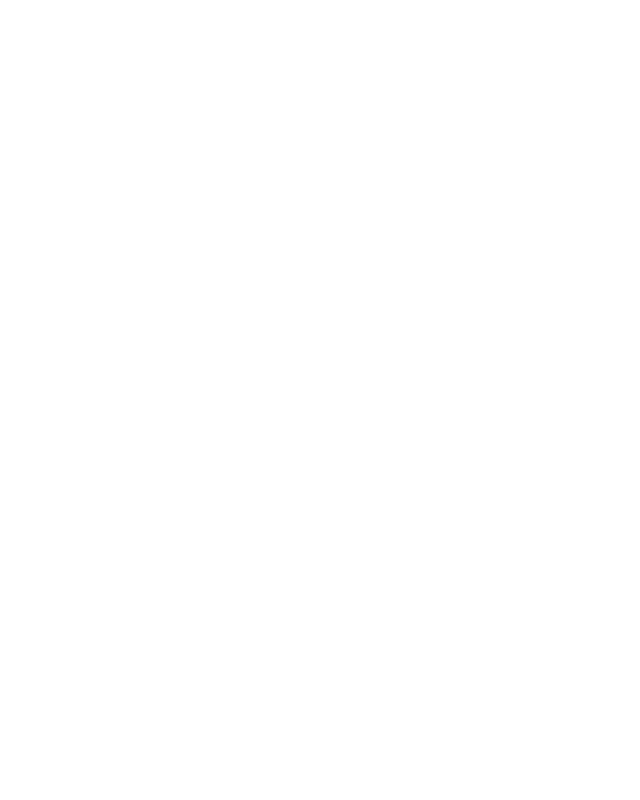
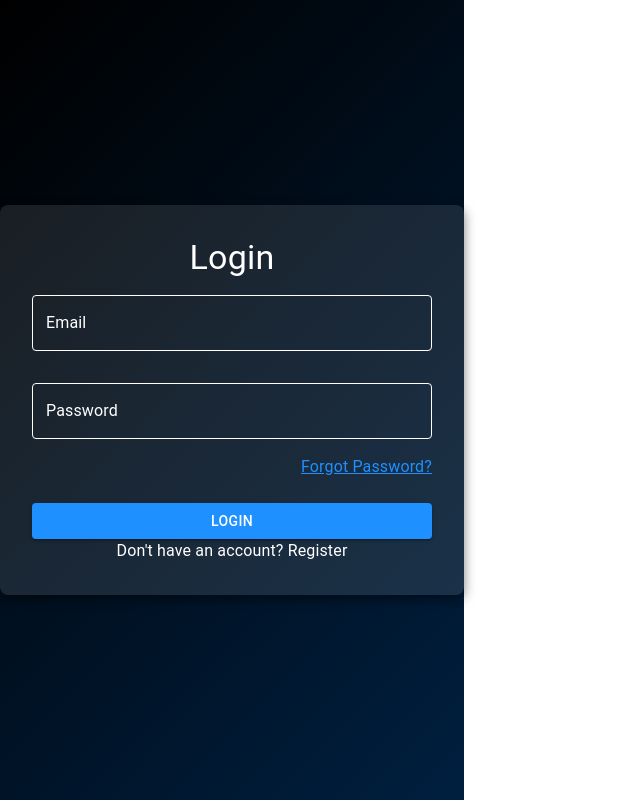
Before and after one commit to Timi16/Tchess, a React (Vite) app: page /home in a window 1280 px wide. Before the commit this address had no page. Shown: the whole page, without its empty margins (0-640 px from the left). Built offline with nearby package versions, Linux system fonts and the light colour scheme.

Commit message:
Adding Api

```diff
--- a/src/App.jsx
+++ b/src/App.jsx
@@ -1,22 +1,23 @@
-import React from "react";
-import { BrowserRouter as Router, Route, Routes } from "react-router-dom";
-import AuthScreen from "./AuthScreen";
-import ForgotPasswordScreen from "./ForgotPasswordScreen";
-import ResetPasswordScreen from "./ResetPasswordScreen";
+import React, { useState } from 'react';
+import AuthScreen from './AuthScreen';
+import Home from './Home';
 
-function App() {
+const App = () => {
+  const [username, setUsername] = useState(null);
+
+  const handleLoginSuccess = (user) => {
+    setUsername(user);
+  };
+
   return (
-    <Router>
-      <Routes>
-        <Route
-          path="/"
-          element={<AuthScreen navigateToForgotPassword={() => window.location.href = '/forgot-password'} />}
-        />
-        <Route path="/forgot-password" element={<ForgotPasswordScreen navigateToResetPassword={() => window.location.href = '/reset-password'} />} />
-        <Route path="/reset-password" element={<ResetPasswordScreen />} />
-      </Routes>
-    </Router>
+    <div>
+      {username ? (
+        <Home username={username} />
+      ) : (
+        <AuthScreen navigateToForgotPassword={() => {}} onLoginSuccess={handleLoginSuccess} />
+      )}
+    </div>
   );
-}
+};
 
 export default App;
--- a/src/AuthScreen.jsx
+++ b/src/AuthScreen.jsx
@@ -1,18 +1,106 @@
 import React, { useState } from "react";
 import styled from "styled-components";
-import { Button, TextField, Typography } from "@mui/material";
+import { Button, TextField, Typography, CircularProgress, Snackbar } from "@mui/material";
 
-const AuthScreen = ({ navigateToForgotPassword }) => {
+const AuthScreen = ({ navigateToForgotPassword, onLoginSuccess }) => {
   const [isLogin, setIsLogin] = useState(true);
+  const [email, setEmail] = useState("");
+  const [password, setPassword] = useState("");
+  const [username, setUsername] = useState("");
+  const [errors, setErrors] = useState({ email: "", password: "", username: "" });
+  const [loading, setLoading] = useState(false);
+  const [snackbarOpen, setSnackbarOpen] = useState(false);
+  const [snackbarMessage, setSnackbarMessage] = useState("");
 
   const toggleMode = () => {
     setIsLogin(!isLogin);
+    setErrors({ email: "", password: "", username: "" });
+  };
+
+  const validateForm = () => {
+    let isValid = true;
+    const newErrors = { email: "", password: "", username: "" };
+
+    if (!email) {
+      newErrors.email = "Email is required";
+      isValid = false;
+    } else if (!/\S+@\S+\.\S+/.test(email)) {
+      newErrors.email = "Please enter a valid email address";
+      isValid = false;
+    }
+
+    if (!password) {
+      newErrors.password = "Password is required";
+      isValid = false;
+    }
+
+    if (!isLogin && !username) {
+      newErrors.username = "Username is required for registration";
+      isValid = false;
+    }
+
+    setErrors(newErrors);
+    return isValid;
+  };
+
+  const handleSubmit = async (e) => {
+    e.preventDefault();
+    if (validateForm()) {
+      setLoading(true);
+      try {
+        let response;
+        if (isLogin) {
+          response = await fetch("https://tchess-backend.onrender.com/api/auth/login", {
+            method: "POST",
+            headers: {
+              "Content-Type": "application/json",
+            },
+            body: JSON.stringify({ email, password }),
+          });
+        } else {
+          response = await fetch("https://tchess-backend.onrender.com/api/auth/register", {
+            method: "POST",
+            headers: {
+              "Content-Type": "application/json",
+            },
+            body: JSON.stringify({ email, password, username }),
+          });
+        }
+
+        const data = await response.json();
+
+        if (response.ok) {
+          // Successful login/registration
+          if (isLogin) {
+            // Redirect or show the home page
+            onLoginSuccess(data.username); // Pass username to the parent component
+          } else {
+            setSnackbarMessage("Registration successful! Please login.");
+          }
+        } else {
+          // Handle unsuccessful login/registration
+          setSnackbarMessage(data.message || "An error occurred");
+        }
+      } catch (error) {
+        console.error("Error:", error);
+        setSnackbarMessage("An unexpected error occurred. Please try again.");
+      } finally {
+        setLoading(false);
+      }
+    } else {
+      console.log("Form has errors");
+    }
+  };
+
+  const handleSnackbarClose = () => {
+    setSnackbarOpen(false);
   };
 
   return (
     <Container>
-      <FormWrapper>
+      <FormWrapper onSubmit={handleSubmit}>
         <Title variant="h4">{isLogin ? "Login" : "Register"}</Title>
+
         {!isLogin && (
           <StyledTextField
             variant="outlined"
@@ -20,31 +108,45 @@ const AuthScreen = ({ navigateToForgotPassword }) => {
             type="text"
             fullWidth
             margin="normal"
+            value={username}
+            onChange={(e) => setUsername(e.target.value)}
+            error={!!errors.username}
+            helperText={errors.username}
           />
         )}
+
         <StyledTextField
           variant="outlined"
           label="Email"
           type="email"
           fullWidth
           margin="normal"
+          value={email}
+          onChange={(e) => setEmail(e.target.value)}
+          error={!!errors.email}
+          helperText={errors.email}
         />
+
         <StyledTextField
           variant="outlined"
           label="Password"
           type="password"
           fullWidth
           margin="normal"
+          value={password}
+          onChange={(e) => setPassword(e.target.value)}
+          error={!!errors.password}
+          helperText={errors.password}
         />
 
         {isLogin && (
-          <ForgotPasswordText onClick={navigateToForgotPassword}>
+          <ForgotPasswordLink onClick={navigateToForgotPassword}>
             Forgot Password?
-          </ForgotPasswordText>
+          </ForgotPasswordLink>
         )}
 
-        <StyledButton variant="contained" fullWidth>
-          {isLogin ? "Login" : "Register"}
+        <StyledButton variant="contained" type="submit" fullWidth disabled={loading}>
+          {loading ? <CircularProgress size={24} color="inherit" /> : isLogin ? "Login" : "Register"}
         </StyledButton>
 
         <SwitchModeText onClick={toggleMode}>
@@ -53,6 +155,18 @@ const AuthScreen = ({ navigateToForgotPassword }) => {
             : "Already have an account? Login"}
         </SwitchModeText>
       </FormWrapper>
+
+      <Snackbar
+        open={!!snackbarMessage}
+        autoHideDuration={6000}
+        onClose={handleSnackbarClose}
+        message={snackbarMessage}
+        action={
+          <Button color="inherit" onClick={handleSnackbarClose}>
+            Close
+          </Button>
+        }
+      />
     </Container>
   );
 };
@@ -64,10 +178,10 @@ const Container = styled.div`
   display: flex;
   justify-content: center;
   align-items: center;
-  background: linear-gradient(135deg, #000000 0%, #000080 100%);
+  background: linear-gradient(135deg, #000000 0%, #001f3f 100%);
 `;
 
-const FormWrapper = styled.div`
+const FormWrapper = styled.form`
   width: 100%;
   max-width: 400px;
   padding: 2rem;
@@ -83,6 +197,8 @@ const Title = styled(Typography)`
 `;
 
 const StyledTextField = styled(TextField)`
+  margin-bottom: 1rem !important;
+
   & label {
     color: white;
   }
@@ -97,41 +213,49 @@ const StyledTextField = styled(TextField)`
     }
 
     &:hover fieldset {
-      border-color: #0000ff;
+      border-color: #1e90ff;
     }
 
     &.Mui-focused fieldset {
-      border-color: #0000ff;
+      border-color: #1e90ff;
     }
+  }
+
+  & .MuiFormHelperText-root {
+    color: red !important;
   }
 `;
 
 const StyledButton = styled(Button)`
-  margin-top: 1rem !important;
-  background-color: #0000ff !important;
+  margin-top: 1.5rem !important;
+  background-color: #1e90ff !important;
   color: white !important;
 
   &:hover {
-    background-color: #1a1aff !important;
+    background-color: #4682b4 !important;
   }
 `;
 
-const ForgotPasswordText = styled(Typography)`
-  color: white;
+const ForgotPasswordLink = styled(Typography)`
+  color: #1e90ff;
   text-align: right;
   margin-top: 0.5rem;
+  margin-bottom: 1.5rem;
   cursor: pointer;
+  text-decoration: underline;
+
   &:hover {
-    color: #0000ff;
+    color: #4682b4;
   }
 `;
 
 const SwitchModeText = styled(Typography)`
   color: white;
   text-align: center;
-  margin-top: 1rem;
+  margin-top: 1.5rem;
   cursor: pointer;
+
   &:hover {
-    color: #0000ff;
+    color: #1e90ff;
   }
 `;
--- /dev/null
+++ b/src/Home.jsx
@@ -0,0 +1,24 @@
+import React from 'react';
+import styled from 'styled-components';
+
+const Home = ({ username }) => {
+  return (
+    <Container>
+      <Greeting>Hello, {username}!</Greeting>
+    </Container>
+  );
+};
+
+export default Home;
+
+const Container = styled.div`
+  height: 100vh;
+  display: flex;
+  justify-content: center;
+  align-items: center;
+  background: linear-gradient(135deg, #000000 0%, #001f3f 100%);
+`;
+
+const Greeting = styled.h1`
+  color: white;
+`;
```
